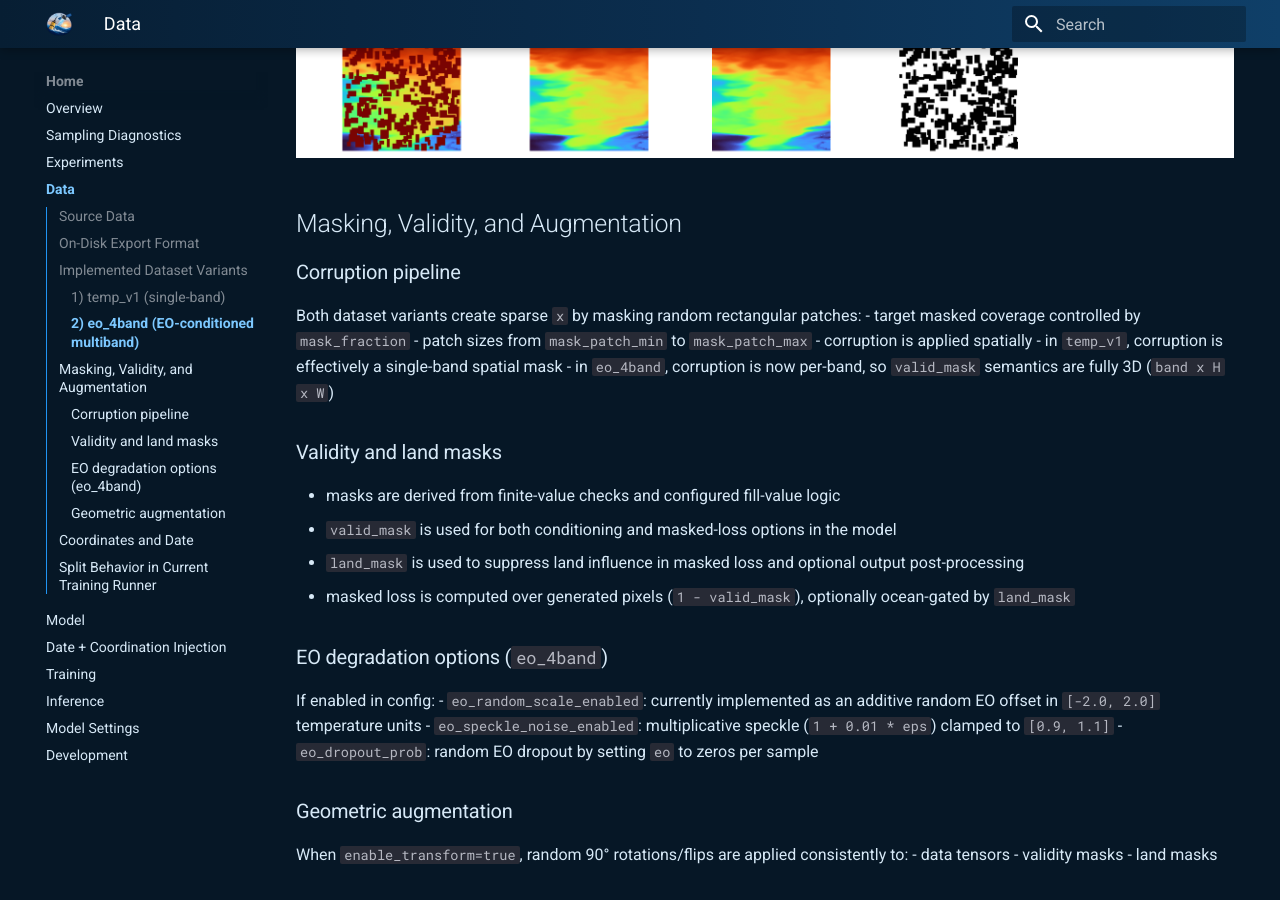
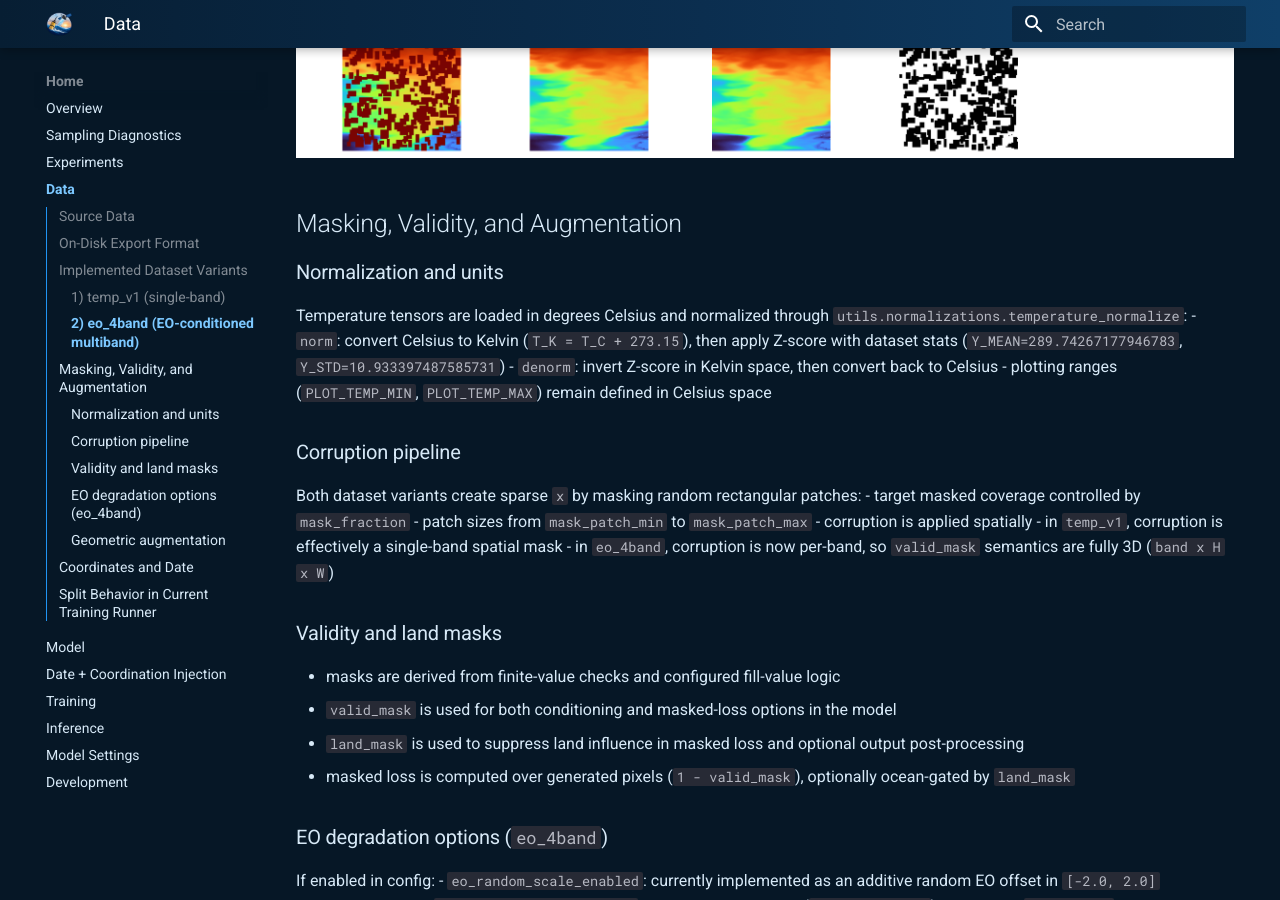
Before and after one commit to simon-donike/DepthDif, an MkDocs documentation site: the page built from docs/data.md, in a window 1280 px wide and 900 px high, scrolled down 1642 px. Built offline with MkDocs 1.6.1 and Material for MkDocs 9.7.7, drawn with Linux system fonts in a browser that asks for light colours.

Commit message:
temp.dif

```diff
--- a/docs/data.md
+++ b/docs/data.md
@@ -59,6 +59,12 @@ EO + multiband example:
 ![img](assets/eo_dataset_example.png)
 
 ## Masking, Validity, and Augmentation
+### Normalization and units
+Temperature tensors are loaded in degrees Celsius and normalized through `utils.normalizations.temperature_normalize`:
+- `norm`: convert Celsius to Kelvin (`T_K = T_C + 273.15`), then apply Z-score with dataset stats (`Y_MEAN=289.74267177946783`, `Y_STD=10.933397487585731`)
+- `denorm`: invert Z-score in Kelvin space, then convert back to Celsius
+- plotting ranges (`PLOT_TEMP_MIN`, `PLOT_TEMP_MAX`) remain defined in Celsius space
+
 ### Corruption pipeline
 Both dataset variants create sparse `x` by masking random rectangular patches:
 - target masked coverage controlled by `mask_fraction`
```
